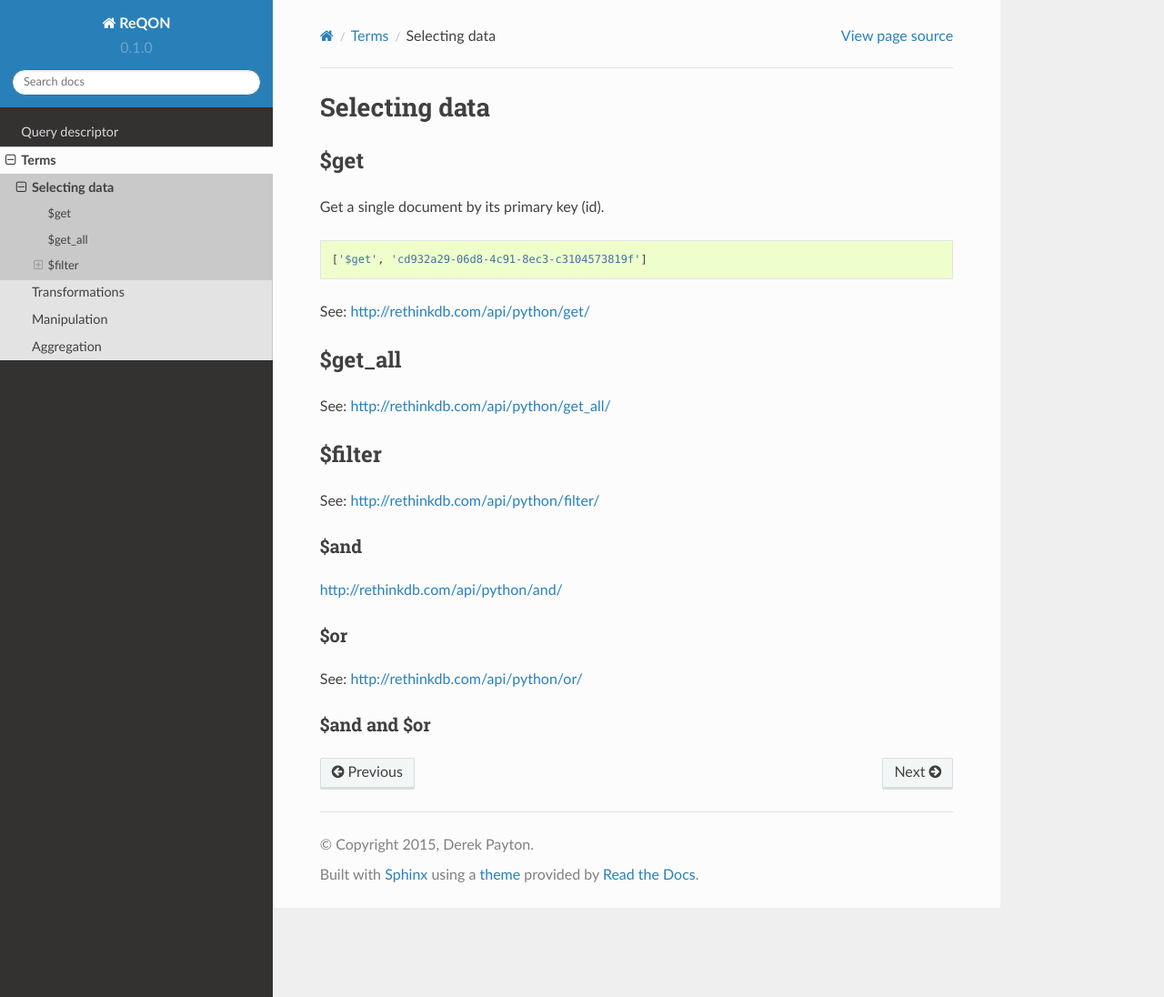
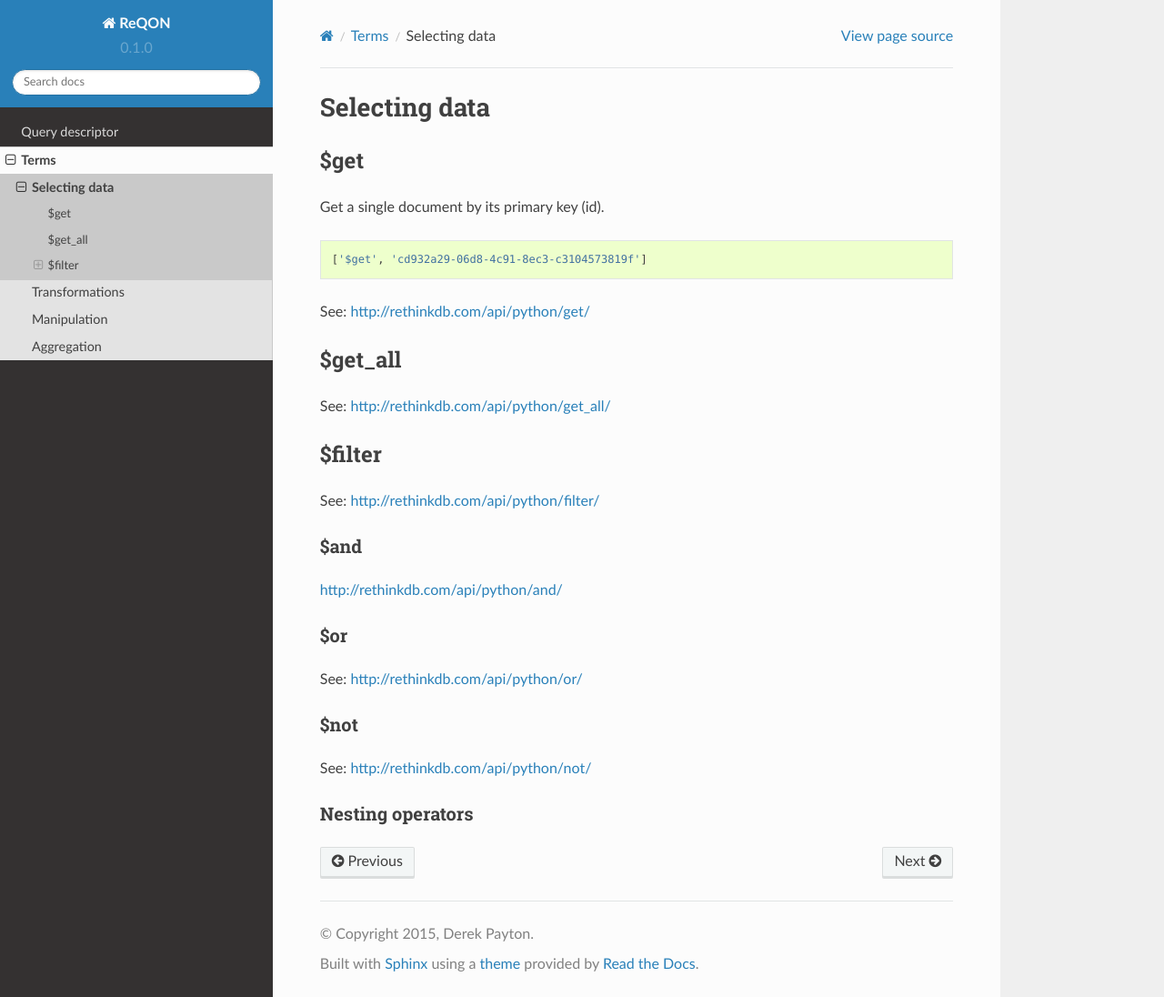
Before and after one commit to dmpayton/reqon, a Sphinx documentation site: the page built from docs/source/terms/select.rst, in a window 1280 px wide and 1096 px high. Shown: the whole window at 91% size. Built offline with Sphinx 7.4.7 and the Read the Docs theme 2.0.0, drawn with Linux system fonts in a browser that asks for light colours.

Commit message:
Stub out  sections in docs

```diff
--- a/docs/source/terms/select.rst
+++ b/docs/source/terms/select.rst
@@ -29,15 +29,28 @@ $filter
 
 See: http://rethinkdb.com/api/python/filter/
 
+.. _$and:
+
 $and
 ----
 
 http://rethinkdb.com/api/python/and/
+
+.. _$or:
 
 $or
 ---
 
 See: http://rethinkdb.com/api/python/or/
 
-$and and $or
-------------
+.. _$not:
+
+$not
+----
+
+See: http://rethinkdb.com/api/python/not/
+
+.. _nesting-operators:
+
+Nesting operators
+-----------------
```
